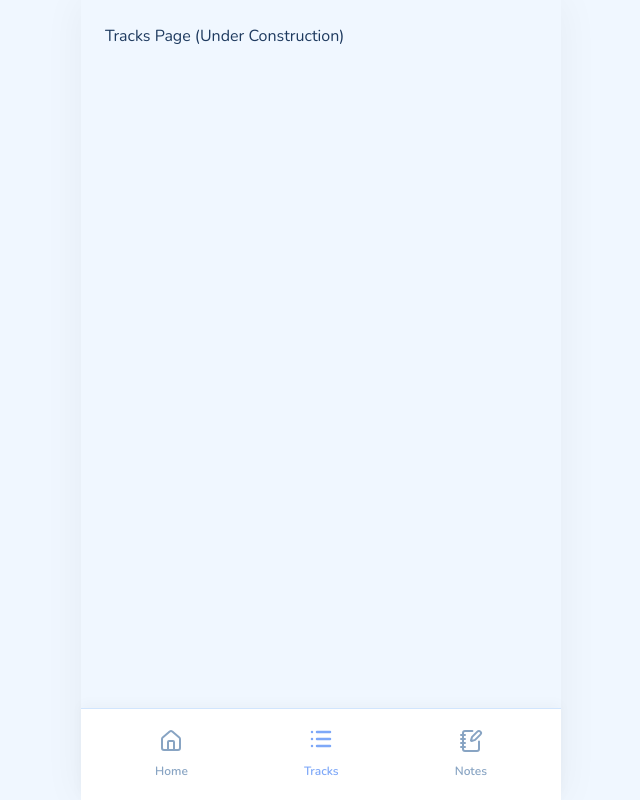
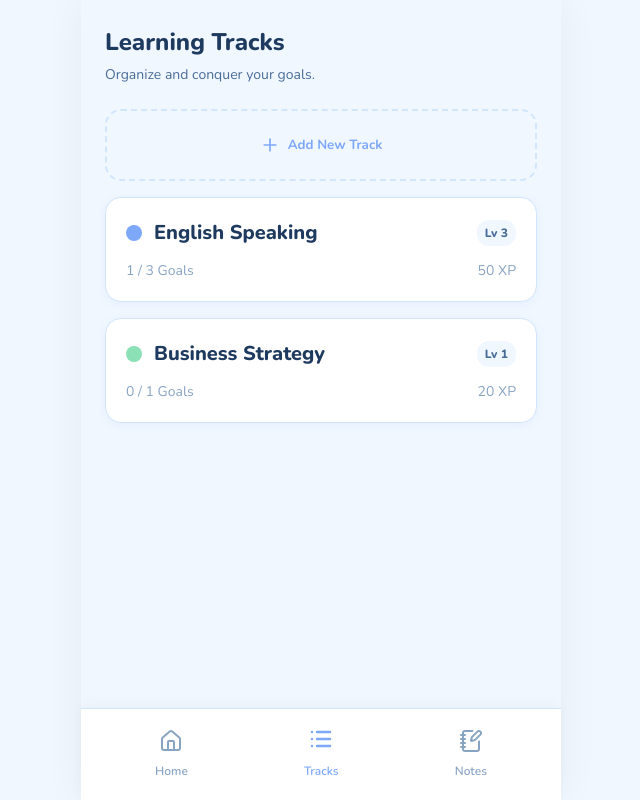
Before and after one commit to amay29/Glowtrack, a React (Vite) app: page /tracks in a window 1280 px wide. Shown: the whole page, without its empty margins (319-959 px from the left). Built offline with nearby package versions, Linux system fonts and the light colour scheme.

Commit message:
feat: tracks overview and add new track modal

```diff
--- a/src/App.jsx
+++ b/src/App.jsx
@@ -2,6 +2,7 @@ import React, { useState, useEffect } from 'react';
 import { BrowserRouter as Router, Routes, Route } from 'react-router-dom';
 import BottomNav from './components/BottomNav';
 import Dashboard from './pages/Dashboard';
+import Tracks from './pages/Tracks';
 import TrackDetail from './pages/TrackDetail';
 import Notes from './pages/Notes';
 import { initDemoData } from './lib/storage';
@@ -18,7 +19,7 @@ function App() {
         <main className="main-content">
           <Routes>
             <Route path="/" element={<Dashboard />} />
-            <Route path="/tracks" element={<div>Tracks Page (Under Construction)</div>} />
+            <Route path="/tracks" element={<Tracks />} />
             <Route path="/track/:id" element={<TrackDetail />} />
             <Route path="/notes" element={<Notes />} />
           </Routes>
--- /dev/null
+++ b/src/components/AddTrackModal.jsx
@@ -0,0 +1,127 @@
+import React, { useState } from 'react';
+import { motion, AnimatePresence } from 'framer-motion';
+import { X, Plus } from 'lucide-react';
+import { addTrack } from '../lib/storage';
+
+const COLORS = [
+  '#7ea8f8', // Primary Blue
+  '#a3c4f9', // Secondary Blue
+  '#8be0b6', // Mint
+  '#ffa8a8', // Soft Pink
+  '#ffe08a', // Soft Yellow
+  '#c0a8ff', // Soft Purple
+];
+
+const AddTrackModal = ({ isOpen, onClose, onAdd }) => {
+  const [name, setName] = useState('');
+  const [color, setColor] = useState(COLORS[0]);
+
+  const handleSubmit = (e) => {
+    e.preventDefault();
+    if (!name.trim()) return;
+
+    const newTrack = addTrack({
+      name: name.trim(),
+      color: color,
+      goals: []
+    });
+
+    onAdd(newTrack);
+    setName('');
+    setColor(COLORS[0]);
+    onClose();
+  };
+
+  if (!isOpen) return null;
+
+  return (
+    <AnimatePresence>
+      <motion.div
+        initial={{ opacity: 0 }}
+        animate={{ opacity: 1 }}
+        exit={{ opacity: 0 }}
+        style={{
+          position: 'fixed',
+          top: 0, left: 0, right: 0, bottom: 0,
+          backgroundColor: 'rgba(0,0,0,0.5)',
+          zIndex: 100
+        }}
+        onClick={onClose}
+      />
+
+      <motion.div
+        initial={{ y: '100%' }}
+        animate={{ y: 0 }}
+        exit={{ y: '100%' }}
+        transition={{ type: 'spring', damping: 25, stiffness: 300 }}
+        style={{
+          position: 'fixed',
+          bottom: 0,
+          left: '50%',
+          transform: 'translateX(-50%)',
+          width: '100%',
+          maxWidth: '480px',
+          backgroundColor: 'var(--bg-secondary)',
+          borderTopLeftRadius: 'var(--radius-lg)',
+          borderTopRightRadius: 'var(--radius-lg)',
+          padding: '1.5rem',
+          paddingBottom: '3rem',
+          zIndex: 101,
+          boxShadow: 'var(--shadow-lg)'
+        }}
+      >
+        <div style={{ display: 'flex', justifyContent: 'space-between', alignItems: 'center', marginBottom: '1.5rem' }}>
+          <h2 style={{ fontSize: '1.25rem', fontWeight: 800 }}>Create New Track</h2>
+          <button onClick={onClose} style={{ color: 'var(--text-muted)' }}><X size={24} /></button>
+        </div>
+
+        <form onSubmit={handleSubmit}>
+          <div style={{ marginBottom: '1.5rem' }}>
+            <label style={{ display: 'block', marginBottom: '0.5rem', fontWeight: 600, fontSize: '0.875rem' }}>Track Name</label>
+            <input
+              type="text"
+              value={name}
+              onChange={(e) => setName(e.target.value)}
+              placeholder="e.g. IELTS Writing, Python Basics..."
+              autoFocus
+              style={{
+                width: '100%', padding: '0.75rem', borderRadius: 'var(--radius-md)',
+                border: '1px solid var(--border-color)', backgroundColor: 'var(--bg-primary)',
+                color: 'var(--text-primary)', outline: 'none', fontFamily: 'inherit', fontSize: '1rem'
+              }}
+            />
+          </div>
+
+          <div style={{ marginBottom: '2rem' }}>
+            <label style={{ display: 'block', marginBottom: '0.5rem', fontWeight: 600, fontSize: '0.875rem' }}>Color Theme</label>
+            <div style={{ display: 'flex', gap: '0.75rem', flexWrap: 'wrap' }}>
+              {COLORS.map(c => (
+                <button
+                  key={c}
+                  type="button"
+                  onClick={() => setColor(c)}
+                  style={{
+                    width: '40px', height: '40px', borderRadius: '50%', backgroundColor: c,
+                    border: color === c ? '3px solid var(--text-primary)' : '2px solid transparent',
+                    transition: 'var(--transition-smooth)'
+                  }}
+                />
+              ))}
+            </div>
+          </div>
+
+          <button
+            type="submit"
+            className="btn-primary"
+            style={{ width: '100%', padding: '1rem' }}
+            disabled={!name.trim()}
+          >
+            <Plus size={20} /> Create Track
+          </button>
+        </form>
+      </motion.div>
+    </AnimatePresence>
+  );
+};
+
+export default AddTrackModal;
--- /dev/null
+++ b/src/pages/Tracks.jsx
@@ -0,0 +1,88 @@
+import React, { useState, useEffect } from 'react';
+import { useNavigate } from 'react-router-dom';
+import { motion } from 'framer-motion';
+import { Plus } from 'lucide-react';
+import { getTracks } from '../lib/storage';
+import AddTrackModal from '../components/AddTrackModal';
+
+const Tracks = () => {
+  const navigate = useNavigate();
+  const [tracks, setTracks] = useState([]);
+  const [isAddModalOpen, setIsAddModalOpen] = useState(false);
+
+  useEffect(() => {
+    setTracks(getTracks());
+  }, []);
+
+  const handleAddTrack = (newTrack) => {
+    setTracks([newTrack, ...tracks]);
+  };
+
+  return (
+    <motion.div
+      initial={{ opacity: 0, y: 10 }}
+      animate={{ opacity: 1, y: 0 }}
+      exit={{ opacity: 0 }}
+      transition={{ duration: 0.3 }}
+    >
+      <header className="page-header">
+        <div>
+          <h1 className="page-title">Learning Tracks</h1>
+          <p className="page-subtitle">Organize and conquer your goals.</p>
+        </div>
+      </header>
+
+      <div style={{ display: 'flex', flexDirection: 'column', gap: '1rem' }}>
+        <button
+          onClick={() => setIsAddModalOpen(true)}
+          className="card"
+          style={{
+            display: 'flex', alignItems: 'center', justifyContent: 'center', gap: '0.5rem',
+            border: '2px dashed var(--border-color)', backgroundColor: 'transparent',
+            color: 'var(--accent-primary)', fontWeight: 700, padding: '1.5rem',
+            boxShadow: 'none'
+          }}
+        >
+          <Plus size={20} /> Add New Track
+        </button>
+
+        {tracks.map((track) => (
+          <motion.div
+            key={track.id}
+            className="card"
+            whileHover={{ scale: 1.02 }}
+            whileTap={{ scale: 0.98 }}
+            onClick={() => navigate(`/track/${track.id}`)}
+            style={{ cursor: 'pointer' }}
+          >
+            <div style={{ display: 'flex', justifyContent: 'space-between', alignItems: 'center', marginBottom: '0.75rem' }}>
+              <div style={{ display: 'flex', alignItems: 'center', gap: '0.75rem' }}>
+                <div style={{
+                  width: '16px', height: '16px', borderRadius: '50%',
+                  backgroundColor: track.color || 'var(--accent-primary)'
+                }} />
+                <h3 style={{ fontWeight: 800, fontSize: '1.25rem' }}>{track.name}</h3>
+              </div>
+              <span style={{ fontSize: '0.75rem', fontWeight: 800, color: 'var(--text-secondary)', backgroundColor: 'var(--bg-primary)', padding: '0.25rem 0.5rem', borderRadius: 'var(--radius-sm)' }}>
+                Lv {track.level}
+              </span>
+            </div>
+
+            <div style={{ display: 'flex', justifyContent: 'space-between', fontSize: '0.875rem', color: 'var(--text-muted)' }}>
+              <span>{track.goals ? track.goals.filter(g => g.completed).length : 0} / {track.goals ? track.goals.length : 0} Goals</span>
+              <span>{track.xp % 100} XP</span>
+            </div>
+          </motion.div>
+        ))}
+      </div>
+
+      <AddTrackModal
+        isOpen={isAddModalOpen}
+        onClose={() => setIsAddModalOpen(false)}
+        onAdd={handleAddTrack}
+      />
+    </motion.div>
+  );
+};
+
+export default Tracks;
```
